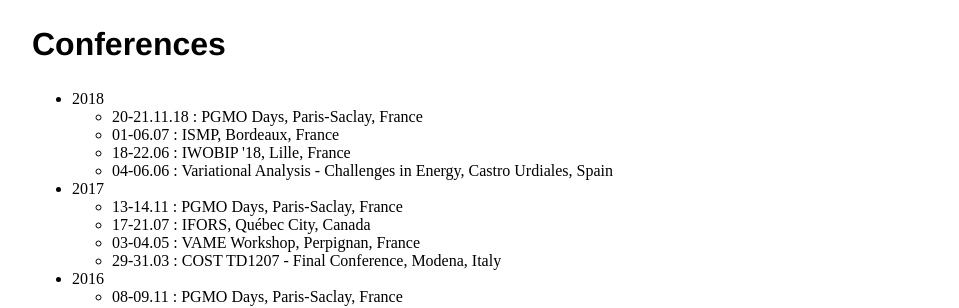
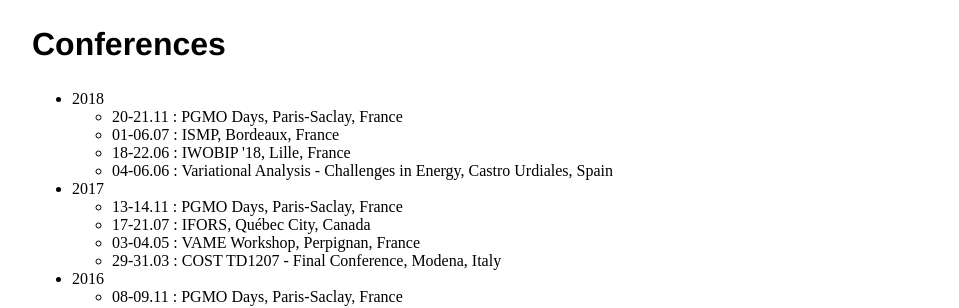
Before and after one commit to l-vn/l-vn.github.io, a Jekyll site: the page built from communications.html, in a window 1280 px wide. Shown: the part 297-605 px from the top of the page, without its empty margins (160-1119 px from the left). Built offline with Jekyll 4.4.1, drawn with Linux system fonts in a browser that asks for light colours.

Commit message:
Removed date error

```diff
--- a/communications.html
+++ b/communications.html
@@ -12,7 +12,7 @@
 	<ul>
 		<li>2018
 			<ul>
-				<li>20-21.11.18 : PGMO Days, Paris-Saclay, France</li>
+				<li>20-21.11 : PGMO Days, Paris-Saclay, France</li>
 				<li>01-06.07 : ISMP, Bordeaux, France</li>
 				<li>18-22.06 : IWOBIP '18, Lille, France</li>
 				<li>04-06.06 : Variational Analysis - Challenges in Energy, Castro Urdiales, Spain</li>
```
